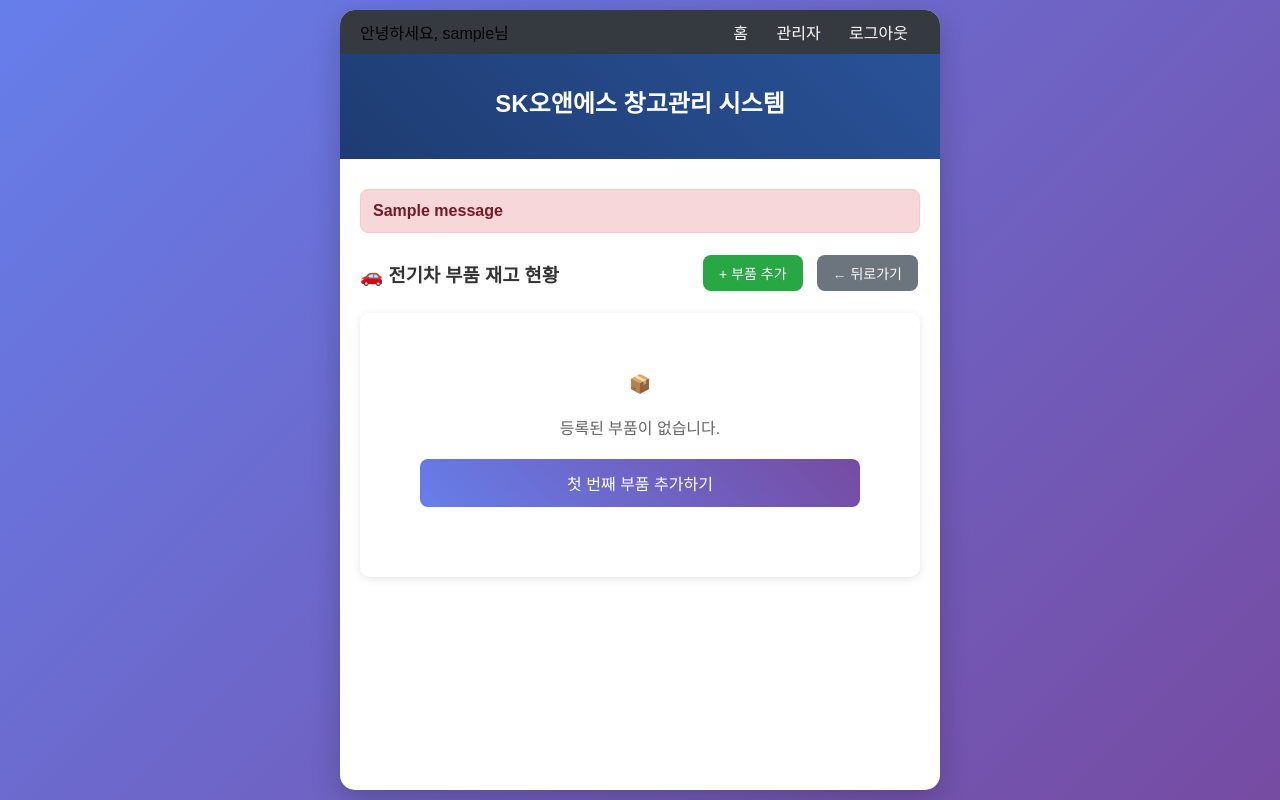
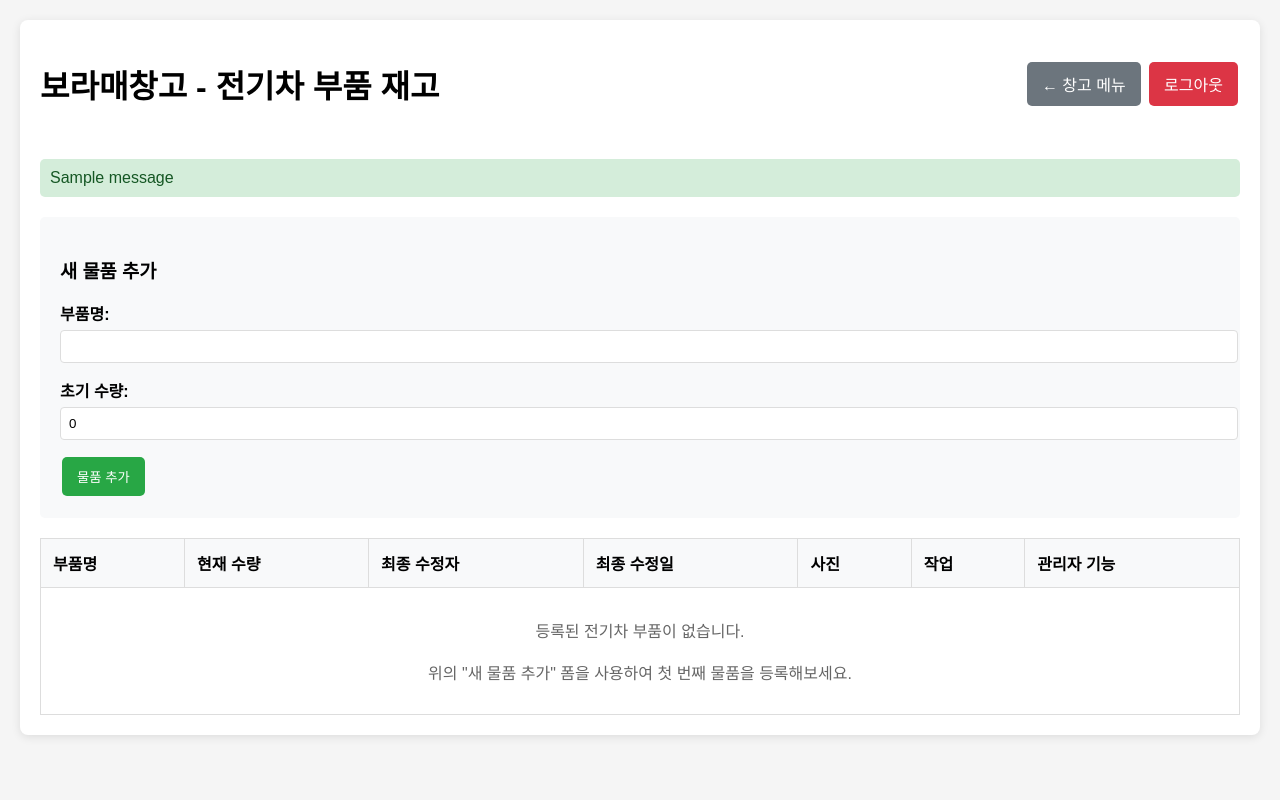
Before and after one commit to Newyorkcheesebuger/sk-ons-warehouse, a Flask app: a page that uses templates/electric_inventory.html in a window 1280 px wide. Run offline with Flask 3, Linux system fonts and the light colour scheme; the visitor is signed in with stand-in values (Sample User, id 1); tables that the repository leaves empty hold one stand-in row (values such as "Sample post"); one stand-in notice (Sample message) is shown.

Commit message:
Update electric_inventory.html

```diff
--- a/templates/electric_inventory.html
+++ b/templates/electric_inventory.html
@@ -1,220 +1,151 @@
-{% extends "base.html" %}
-
-{% block content %}
-<div style="max-width: 1000px; margin: 0 auto;">
-    <div style="display: flex; justify-content: space-between; align-items: center; margin-bottom: 20px; flex-wrap: wrap; gap: 10px;">
-        <h3 style="color: #333; margin: 0;">🚗 전기차 부품 재고 현황</h3>
-        <div style="display: flex; gap: 10px; flex-wrap: wrap;">
-            {% if is_admin %}
-            <button onclick="showAddItemModal()" class="btn btn-success btn-small">
-                + 부품 추가
-            </button>
-            {% endif %}
-            <a href="{{ url_for('warehouse', warehouse_name=warehouse_name) }}"
-               class="btn btn-secondary btn-small">
-                ← 뒤로가기
-            </a>
+<!DOCTYPE html>
+<html lang="ko">
+<head>
+    <meta charset="UTF-8">
+    <meta name="viewport" content="width=device-width, initial-scale=1.0">
+    <title>{{ warehouse_name }} - 전기차 부품 재고</title>
+    <style>
+        body { font-family: Arial, sans-serif; margin: 20px; background-color: #f5f5f5; }
+        .container { max-width: 1200px; margin: 0 auto; background: white; padding: 20px; border-radius: 8px; box-shadow: 0 2px 10px rgba(0,0,0,0.1); }
+        .header { display: flex; justify-content: space-between; align-items: center; margin-bottom: 30px; }
+        .btn { padding: 10px 15px; border: none; border-radius: 5px; cursor: pointer; text-decoration: none; display: inline-block; margin: 2px; }
+        .btn-primary { background: #007bff; color: white; }
+        .btn-success { background: #28a745; color: white; }
+        .btn-warning { background: #ffc107; color: black; }
+        .btn-danger { background: #dc3545; color: white; }
+        .btn-info { background: #17a2b8; color: white; }
+        .btn-secondary { background: #6c757d; color: white; }
+        .inventory-table { width: 100%; border-collapse: collapse; margin-top: 20px; }
+        .inventory-table th, .inventory-table td { border: 1px solid #ddd; padding: 12px; text-align: left; }
+        .inventory-table th { background-color: #f8f9fa; font-weight: bold; }
+        .inventory-table tr:nth-child(even) { background-color: #f9f9f9; }
+        .quantity-controls { display: flex; gap: 5px; align-items: center; }
+        .quantity-input { width: 60px; padding: 5px; border: 1px solid #ddd; border-radius: 3px; }
+        .admin-controls { display: flex; gap: 5px; flex-wrap: wrap; }
+        .flash-messages { margin-bottom: 20px; }
+        .flash-success { background: #d4edda; color: #155724; padding: 10px; border-radius: 5px; margin-bottom: 10px; }
+        .flash-error { background: #f8d7da; color: #721c24; padding: 10px; border-radius: 5px; margin-bottom: 10px; }
+        .add-item-form { background: #f8f9fa; padding: 20px; border-radius: 5px; margin-bottom: 20px; }
+        .form-group { margin-bottom: 15px; }
+        .form-group label { display: block; margin-bottom: 5px; font-weight: bold; }
+        .form-group input { width: 100%; padding: 8px; border: 1px solid #ddd; border-radius: 4px; }
+    </style>
+</head>
+<body>
+    <div class="container">
+        <div class="header">
+            <h1>{{ warehouse_name }} - 전기차 부품 재고</h1>
+            <div>
+                <a href="{{ url_for('warehouse', warehouse_name=warehouse_name) }}" class="btn btn-secondary">← 창고 메뉴</a>
+                <a href="{{ url_for('logout') }}" class="btn btn-danger">로그아웃</a>
             </div>
         </div>
 
-    {% if inventory %}
-    <div style="overflow-x: auto; background: white; border-radius: 10px; box-shadow: 0 2px 10px rgba(0,0,0,0.1);">
-        <table class="table" style="margin: 0;">
+        <!-- 플래시 메시지 -->
+        {% with messages = get_flashed_messages() %}
+            {% if messages %}
+                <div class="flash-messages">
+                    {% for message in messages %}
+                        <div class="flash-success">{{ message }}</div>
+                    {% endfor %}
+                </div>
+            {% endif %}
+        {% endwith %}
+
+        <!-- 관리자용 새 물품 추가 폼 -->
+        {% if is_admin %}
+        <div class="add-item-form">
+            <h3>새 물품 추가</h3>
+            <form method="POST" action="{{ url_for('add_inventory_item') }}">
+                <input type="hidden" name="warehouse_name" value="{{ warehouse_name }}">
+                <input type="hidden" name="category" value="전기차">
+
+                <div class="form-group">
+                    <label for="part_name">부품명:</label>
+                    <input type="text" id="part_name" name="part_name" required>
+                </div>
+
+                <div class="form-group">
+                    <label for="quantity">초기 수량:</label>
+                    <input type="number" id="quantity" name="quantity" min="0" value="0" required>
+                </div>
+
+                <button type="submit" class="btn btn-success">물품 추가</button>
+            </form>
+        </div>
+        {% endif %}
+
+        <!-- 재고 목록 -->
+        <table class="inventory-table">
             <thead>
                 <tr>
-                    <th>구분</th>
                     <th>부품명</th>
-                    <th>수량</th>
-                    <th>입고/출고</th>
-                    <th>최종수정자</th>
-                    <th>최종수정일</th>
+                    <th>현재 수량</th>
+                    <th>최종 수정자</th>
+                    <th>최종 수정일</th>
                     <th>사진</th>
+                    <th>작업</th>
+                    {% if is_admin %}
+                    <th>관리자 기능</th>
+                    {% endif %}
                 </tr>
             </thead>
             <tbody>
                 {% for item in inventory %}
                 <tr>
-                    <td style="font-weight: 500;">{{ item[1] }}</td>
-                    <td style="font-weight: 500;">{{ item[2] }}</td>
+                    <td><strong>{{ item[2] }}</strong></td>
                     <td>
-                        <span style="font-size: 18px; font-weight: bold; color: #333;">
+                        <span id="quantity-{{ item[0] }}" style="font-size: 18px; font-weight: bold; color: {% if item[3] > 0 %}#28a745{% else %}#dc3545{% endif %};">
                             {{ item[3] }}
                         </span>
-                        <span style="color: #666; font-size: 12px;">개</span>
+                    </td>
+                    <td>{{ item[4] or '미설정' }}</td>
+                    <td>{{ item[5][:16] if item[5] else '미설정' }}</td>
+                    <td>
+                        <a href="{{ url_for('view_photos', item_id=item[0]) }}" class="btn btn-info">
+                            사진 보기 ({{ item[6] }}장)
+                        </a>
                     </td>
                     <td>
-                        <div style="display: flex; gap: 5px; flex-wrap: wrap;">
-                            <button onclick="showQuantityModal({{ item[0] }}, 'in')"
-                                    class="btn btn-success btn-small" style="font-size: 12px;">
-                                +입고
-                            </button>
-                            <button onclick="showQuantityModal({{ item[0] }}, 'out')"
-                                    class="btn btn-danger btn-small" style="font-size: 12px;">
-                                -출고
-                            </button>
+                        <div class="quantity-controls">
+                            <input type="number" class="quantity-input" id="in-{{ item[0] }}" min="1" value="1" placeholder="수량">
+                            <button class="btn btn-success" onclick="updateQuantity({{ item[0] }}, 'in')">입고</button>
+
+                            <input type="number" class="quantity-input" id="out-{{ item[0] }}" min="1" value="1" placeholder="수량">
+                            <button class="btn btn-warning" onclick="updateQuantity({{ item[0] }}, 'out')">출고</button>
                         </div>
                     </td>
-                    <td style="font-size: 13px;">
-                        {{ item[4] if item[4] else '-' }}
+                    {% if is_admin %}
+                    <td>
+                        <div class="admin-controls">
+                            <a href="{{ url_for('edit_inventory_item', item_id=item[0]) }}" class="btn btn-primary">수정</a>
+                            <button class="btn btn-danger" onclick="confirmDelete({{ item[0] }}, '{{ item[2] }}')">삭제</button>
+                        </div>
                     </td>
-                    <td style="font-size: 12px; color: #666;">
-                        {{ item[5][:16] if item[5] else '-' }}
-                    </td>
-                    <td>
-                        <div style="display: flex; gap: 5px; flex-wrap: wrap;">
-                            <button onclick="showPhotoUploadModal({{ item[0] }})"
-                                    class="btn btn-primary btn-small" style="font-size: 12px;">
-                                + ({{ item[6] }})
-                            </button>
-                            {% if item[6] > 0 %}
-                            <a href="{{ url_for('view_photos', item_id=item[0]) }}"
-                               class="btn btn-secondary btn-small" style="font-size: 12px;">
-                                보기
-                            </a>
                     {% endif %}
-                        </div>
+                </tr>
+                {% else %}
+                <tr>
+                    <td colspan="{% if is_admin %}7{% else %}6{% endif %}" style="text-align: center; padding: 30px; color: #666;">
+                        등록된 전기차 부품이 없습니다.
+                        {% if is_admin %}
+                        <br><br>
+                        위의 "새 물품 추가" 폼을 사용하여 첫 번째 물품을 등록해보세요.
+                        {% endif %}
                     </td>
                 </tr>
                 {% endfor %}
             </tbody>
         </table>
     </div>
-    {% else %}
-    <div style="text-align: center; padding: 60px; background: white; border-radius: 10px; box-shadow: 0 2px 10px rgba(0,0,0,0.1);">
-        <p style="font-size: 18px; color: #666; margin-bottom: 20px;">📦</p>
-        <p style="color: #666; margin-bottom: 20px;">등록된 부품이 없습니다.</p>
-        {% if is_admin %}
-        <button onclick="showAddItemModal()" class="btn btn-primary">
-            첫 번째 부품 추가하기
-        </button>
-        {% endif %}
-    </div>
-    {% endif %}
-</div>
-
-<!-- 부품 추가 모달 (관리자용) -->
-{% if is_admin %}
-<div id="addItemModal" class="modal">
-    <div class="modal-content">
-        <span class="close">&times;</span>
-        <h3>새 부품 추가</h3>
-        <form method="POST" action="{{ url_for('add_inventory_item') }}">
-            <input type="hidden" name="warehouse_name" value="{{ warehouse_name }}">
-            <input type="hidden" name="category" value="전기차">
-
-            <div class="form-group">
-                <label>구분</label>
-                <input type="text" name="category" value="전기차" readonly style="background: #f8f9fa;">
-            </div>
-
-            <div class="form-group">
-                <label>부품명</label>
-                <input type="text" name="part_name" required placeholder="부품명을 입력하세요">
-            </div>
-
-            <div class="form-group">
-                <label>초기 수량</label>
-                <input type="number" name="quantity" value="0" min="0" required>
-            </div>
-
-            <button type="submit" class="btn btn-primary">추가</button>
-        </form>
-    </div>
-</div>
-{% endif %}
-
-<!-- 수량 변경 모달 -->
-<div id="quantityModal" class="modal">
-    <div class="modal-content">
-        <span class="close">&times;</span>
-        <h3 id="quantityModalTitle">수량 변경</h3>
-        <form id="quantityForm">
-            <div class="form-group">
-                <label id="quantityLabel">수량</label>
-                <input type="number" id="quantityInput" min="1" required placeholder="수량을 입력하세요">
-            </div>
-            <button type="submit" class="btn btn-primary">확인</button>
-        </form>
-    </div>
-</div>
-
-<!-- 사진 업로드 모달 -->
-<div id="photoUploadModal" class="modal">
-    <div class="modal-content">
-        <span class="close">&times;</span>
-        <h3>사진 업로드</h3>
-        <form id="photoUploadForm" enctype="multipart/form-data">
-            <div class="form-group">
-                <label>사진 파일</label>
-                <input type="file" id="photoInput" name="photo" accept="image/*" required>
-                <small style="color: #666; font-size: 12px;">
-                    JPG, PNG, GIF 파일만 업로드 가능합니다.
-                </small>
-            </div>
-            <button type="submit" class="btn btn-primary">업로드</button>
-        </form>
-    </div>
-</div>
 
     <script>
-let currentItemId = null;
-let currentChangeType = null;
+        function updateQuantity(itemId, changeType) {
+            const inputId = changeType + '-' + itemId;
+            const quantity = document.getElementById(inputId).value;
 
-// 모달 관리
-const modals = document.querySelectorAll('.modal');
-const closeButtons = document.querySelectorAll('.close');
-
-closeButtons.forEach(btn => {
-    btn.onclick = function() {
-        this.closest('.modal').style.display = 'none';
-    }
-});
-
-window.onclick = function(event) {
-    modals.forEach(modal => {
-        if (event.target == modal) {
-            modal.style.display = 'none';
-        }
-    });
-}
-
-// 부품 추가 모달
-{% if is_admin %}
-function showAddItemModal() {
-    document.getElementById('addItemModal').style.display = 'block';
-}
-{% endif %}
-
-// 수량 변경 모달
-function showQuantityModal(itemId, changeType) {
-    currentItemId = itemId;
-    currentChangeType = changeType;
-
-    const modal = document.getElementById('quantityModal');
-    const title = document.getElementById('quantityModalTitle');
-    const label = document.getElementById('quantityLabel');
-
-    if (changeType === 'in') {
-        title.textContent = '입고 처리';
-        label.textContent = '입고 수량';
-    } else {
-        title.textContent = '출고 처리';
-        label.textContent = '출고 수량';
-    }
-
-    document.getElementById('quantityInput').value = '';
-    modal.style.display = 'block';
-    document.getElementById('quantityInput').focus();
-}
-
-// 수량 변경 처리
-document.getElementById('quantityForm').addEventListener('submit', function(e) {
-    e.preventDefault();
-
-    const quantity = parseInt(document.getElementById('quantityInput').value);
-
-    if (!quantity || quantity <= 0) {
-        alert('올바른 수량을 입력하세요.');
+            if (!quantity || quantity < 1) {
+                alert('올바른 수량을 입력해주세요.');
                 return;
             }
 
@@ -224,94 +155,47 @@ document.getElementById('quantityForm').addEventListener('submit', function(e) {
                     'Content-Type': 'application/json',
                 },
                 body: JSON.stringify({
-            item_id: currentItemId,
-            change_type: currentChangeType,
-            quantity: quantity
+                    item_id: itemId,
+                    change_type: changeType,
+                    quantity: parseInt(quantity)
                 })
             })
             .then(response => response.json())
             .then(data => {
                 if (data.success) {
-            location.reload();
+                    // 수량 업데이트
+                    const quantitySpan = document.getElementById('quantity-' + itemId);
+                    quantitySpan.textContent = data.new_quantity;
+
+                    // 색상 업데이트
+                    if (data.new_quantity > 0) {
+                        quantitySpan.style.color = '#28a745';
                     } else {
-            alert(data.message || '처리 중 오류가 발생했습니다.');
+                        quantitySpan.style.color = '#dc3545';
+                    }
+
+                    // 입력 필드 초기화
+                    document.getElementById(inputId).value = '1';
+
+                    // 성공 메시지
+                    const action = changeType === 'in' ? '입고' : '출고';
+                    alert(`${action} 처리가 완료되었습니다. 현재 수량: ${data.new_quantity}`);
+                } else {
+                    alert('오류: ' + data.message);
                 }
             })
             .catch(error => {
                 console.error('Error:', error);
                 alert('처리 중 오류가 발생했습니다.');
             });
-
-    document.getElementById('quantityModal').style.display = 'none';
-});
-
-// 사진 업로드 모달
-function showPhotoUploadModal(itemId) {
-    currentItemId = itemId;
-    document.getElementById('photoUploadModal').style.display = 'block';
         }
 
-// 사진 업로드 처리
-document.getElementById('photoUploadForm').addEventListener('submit', function(e) {
-    e.preventDefault();
-
-    const formData = new FormData();
-    const photoFile = document.getElementById('photoInput').files[0];
-
-    if (!photoFile) {
-        alert('사진을 선택하세요.');
-        return;
-    }
-
-    formData.append('photo', photoFile);
-
-    fetch(`/upload_photo/${currentItemId}`, {
-        method: 'POST',
-        body: formData
-    })
-    .then(response => response.json())
-    .then(data => {
-        if (data.success) {
-            location.reload();
-        } else {
-            alert(data.message || '업로드 중 오류가 발생했습니다.');
-        }
-    })
-    .catch(error => {
-        console.error('Error:', error);
-        alert('업로드 중 오류가 발생했습니다.');
-    });
-
-    document.getElementById('photoUploadModal').style.display = 'none';
-});
-</script>
-
-<style>
-@media (max-width: 768px) {
-    .table {
-        font-size: 11px;
-    }
-
-    .table th, .table td {
-        padding: 8px 4px;
-        vertical-align: middle;
-    }
-
-    .btn-small {
-        padding: 4px 8px;
-        font-size: 10px;
+        function confirmDelete(itemId, itemName) {
+            if (confirm(`정말로 "${itemName}" 물품을 삭제하시겠습니까?\n\n⚠️ 주의: 이 작업은 되돌릴 수 없으며, 관련된 모든 사진과 이력도 함께 삭제됩니다.`)) {
+                // 삭제 확인
+                window.location.href = `/delete_inventory_item/${itemId}`;
             }
         }
-
-.table th {
-    background: #f8f9fa;
-    position: sticky;
-    top: 0;
-    z-index: 10;
-}
-
-.table tbody tr:hover {
-    background: #f8f9fa;
-}
-</style>
-{% endblock %}
+    </script>
+</body>
+</html>
```
Lines whose indentation alone changed are shown as unchanged.
